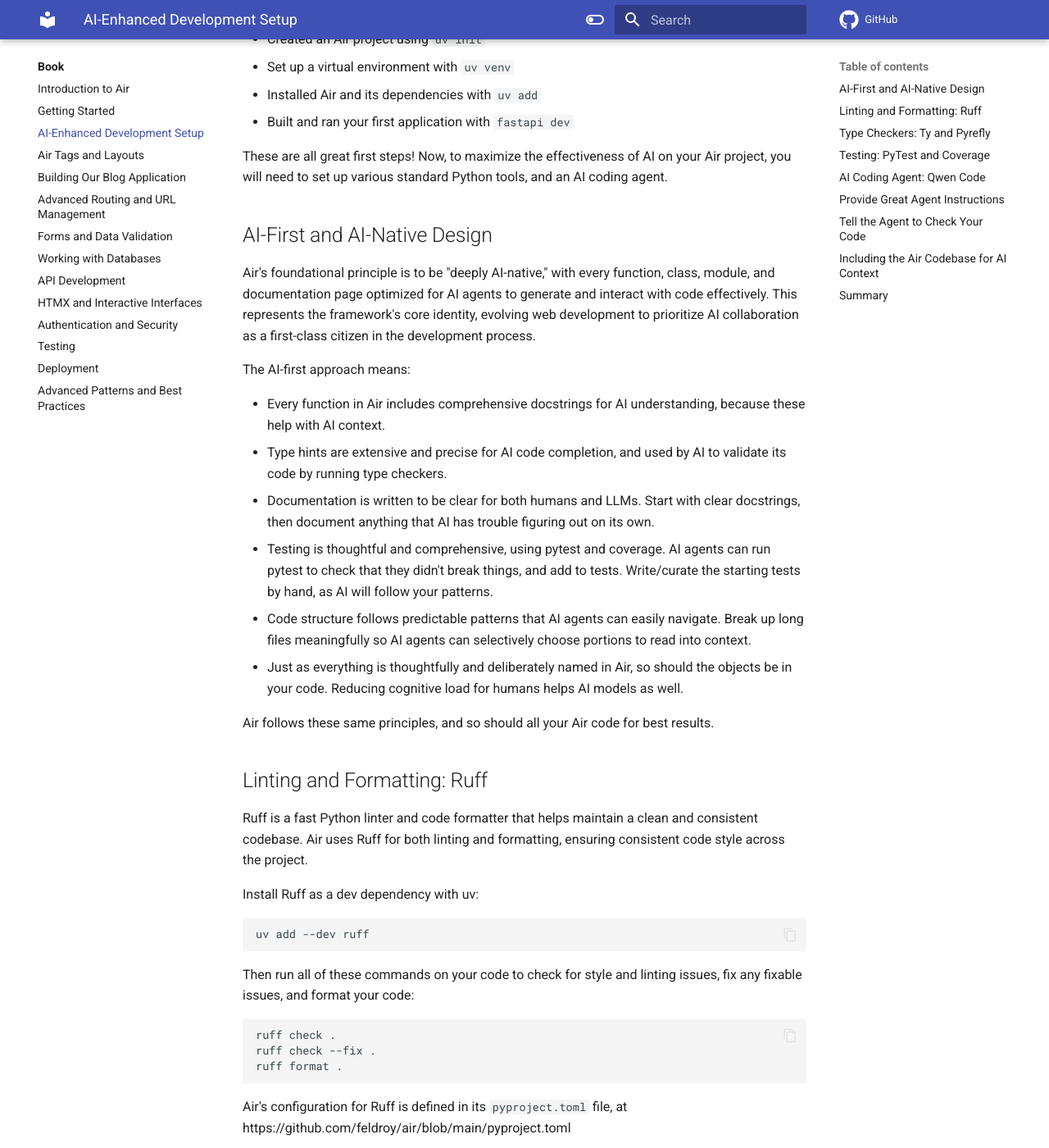
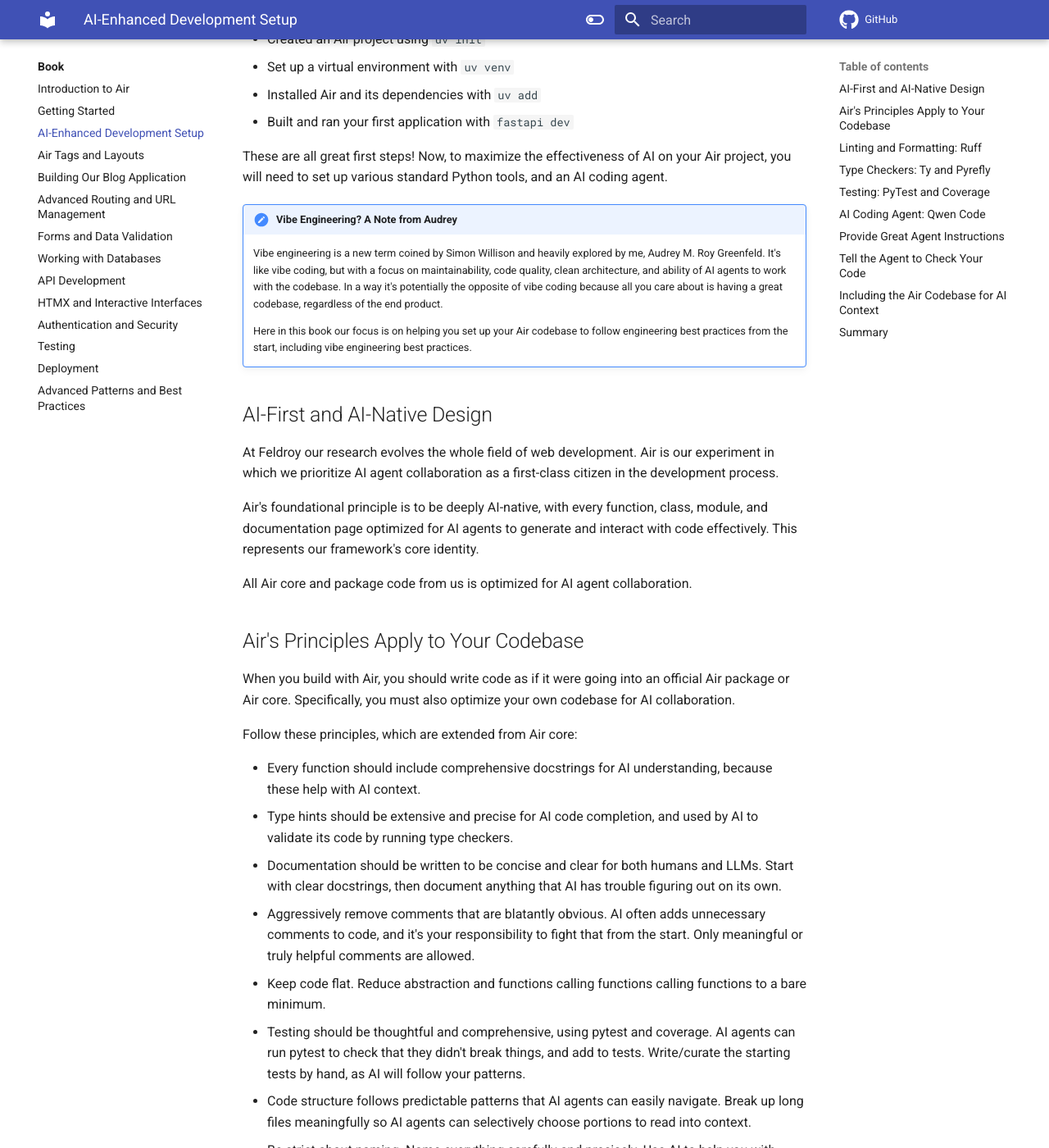
Before and after one commit to feldroy/air, an MkDocs documentation site: the page built from docs/book/03-ai-enhanced-development-setup.md, in a window 1280 px wide and 1400 px high, scrolled down 285 px. Shown: the whole window at 82% size. Built offline with MkDocs 1.6.1 and Material for MkDocs 9.7.7, drawn with Linux system fonts in a browser that asks for light colours; comment, search, counter and statistics services are not loaded; some of the changed text lies outside the part shown.

Commit message:
Vibe Engineering best practices for Air

```diff
--- a/docs/book/03-ai-enhanced-development-setup.md
+++ b/docs/book/03-ai-enhanced-development-setup.md
@@ -1,4 +1,4 @@
-# AI-Enhanced Development Setup
+# A Best Practices Setup for Vibe Engineering
 
 Now that you've created your first Air application and seen how straightforward it can be to build with the framework, let's optimize your development environment for maximum AI collaboration. In the previous chapter, you:
 
@@ -9,20 +9,39 @@ Now that you've created your first Air application and seen how straightforward
 
 These are all great first steps! Now, to maximize the effectiveness of AI on your Air project, you will need to set up various standard Python tools, and an AI coding agent.
 
+!!! note "Vibe Engineering? A Note from Audrey"
+
+    Vibe engineering is a new term coined by Simon Willison and heavily explored by me, Audrey M. Roy Greenfeld. It's like vibe coding, but with a focus on maintainability, code quality, clean architecture, and ability of AI agents to work with the codebase. In a way it's potentially the opposite of vibe coding because all you care about is having a great codebase, regardless of the end product.
+
+    Here in this book our focus is on helping you set up your Air codebase to follow engineering best practices from the start, including vibe engineering best practices.
+
 ## AI-First and AI-Native Design
 
-Air's foundational principle is to be "deeply AI-native," with every function, class, module, and documentation page optimized for AI agents to generate and interact with code effectively. This represents the framework's core identity, evolving web development to prioritize AI collaboration as a first-class citizen in the development process.
+At Feldroy our research evolves the whole field of web development. Air is our experiment in which we prioritize AI agent collaboration as a first-class citizen in the development process.
 
-The AI-first approach means:
+Air's foundational principle is to be deeply AI-native, with every function, class, module, and documentation page optimized for AI agents to generate and interact with code effectively. This represents our framework's core identity.
 
-- Every function in Air includes comprehensive docstrings for AI understanding, because these help with AI context.
-- Type hints are extensive and precise for AI code completion, and used by AI to validate its code by running type checkers.
-- Documentation is written to be clear for both humans and LLMs. Start with clear docstrings, then document anything that AI has trouble figuring out on its own.
-- Testing is thoughtful and comprehensive, using pytest and coverage. AI agents can run pytest to check that they didn't break things, and add to tests. Write/curate the starting tests by hand, as AI will follow your patterns.
+All Air core and package code from us is optimized for AI agent collaboration.
+
+## Air's Principles Apply to Your Codebase
+
+When you build with Air, you should write code as if it were going into an official Air package or Air core. Specifically, you must also optimize your own codebase for AI collaboration.
+
+Follow these principles, which are extended from Air core:
+
+- Every function should include comprehensive docstrings for AI understanding, because these help with AI context.
+- Type hints should be extensive and precise for AI code completion, and used by AI to validate its code by running type checkers.
+- Documentation should be written to be concise and clear for both humans and LLMs. Start with clear docstrings, then document anything that AI has trouble figuring out on its own.
+- Aggressively remove comments that are blatantly obvious. AI often adds unnecessary comments to code, and it's your responsibility to fight that from the start. Only meaningful or truly helpful comments are allowed.
+- Keep code flat. Reduce abstraction and functions calling functions calling functions to a bare minimum.
+- Testing should be thoughtful and comprehensive, using pytest and coverage. AI agents can run pytest to check that they didn't break things, and add to tests. Write/curate the starting tests by hand, as AI will follow your patterns.
 - Code structure follows predictable patterns that AI agents can easily navigate. Break up long files meaningfully so AI agents can selectively choose portions to read into context.
-- Just as everything is thoughtfully and deliberately named in Air, so should the objects be in your code. Reducing cognitive load for humans helps AI models as well.
+- Be strict about naming. Name everything carefully and precisely. Use AI to help you with naming. Make names self-documenting. No 1-2 letter variable or function names.
+- Reduce cognitive load for both humans and AIs. Be expressive yet compact. Use bulleted cheatsheet-style lists and tables.
+- Teach a human or AI how to fish. Teach them useful commands, so they can explore and extend them. Don't have them blindly follow recipes.
+- Maximize observability. Use Playwright to provide screenshots to multimodal AI agents. Log liberally. Define and use custom exceptions.
 
-Air follows these same principles, and so should all your Air code for best results.
+We'll now set up your project and development environment with the necessary tools to support these principles.
 
 ## Linting and Formatting: Ruff
 
```
